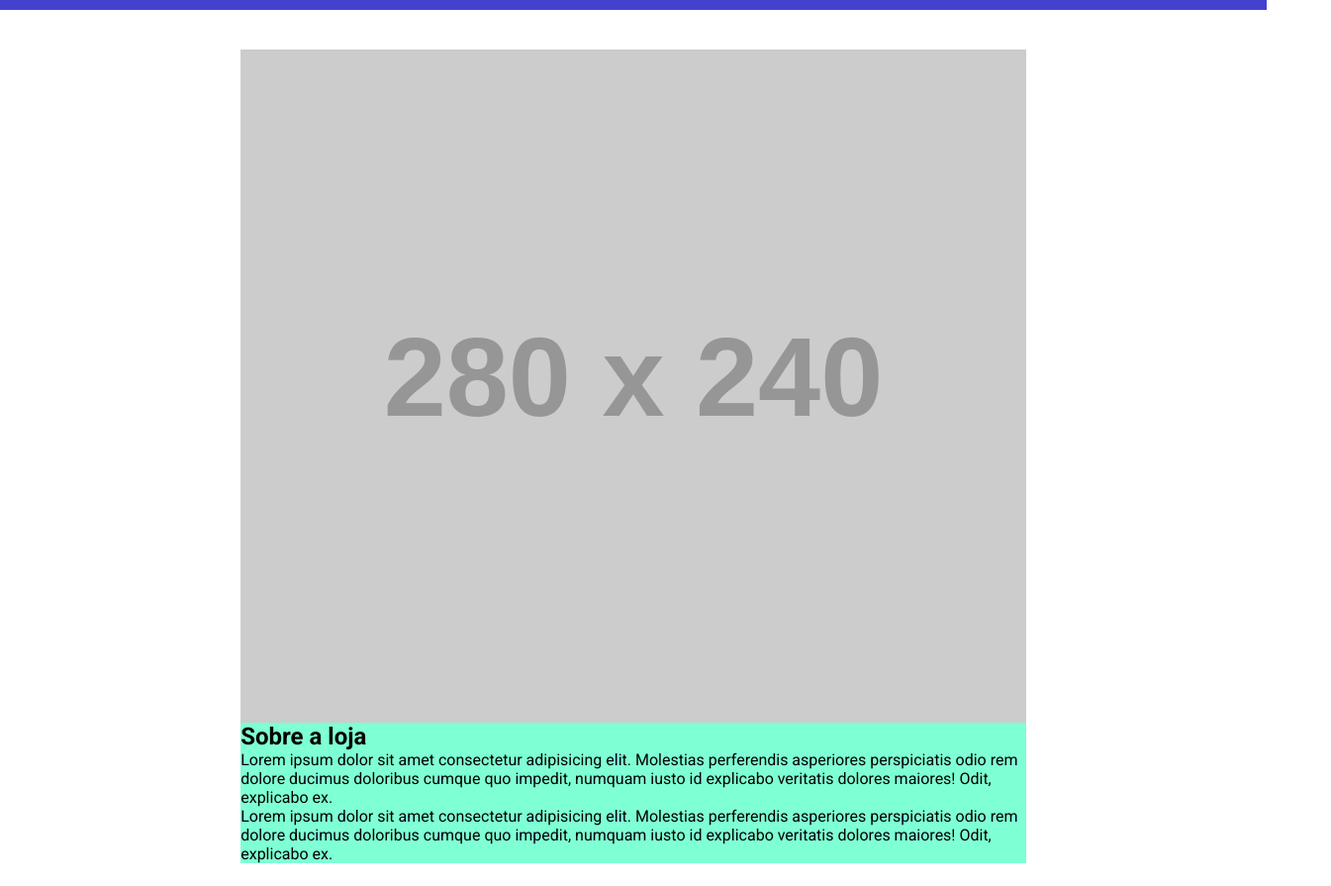
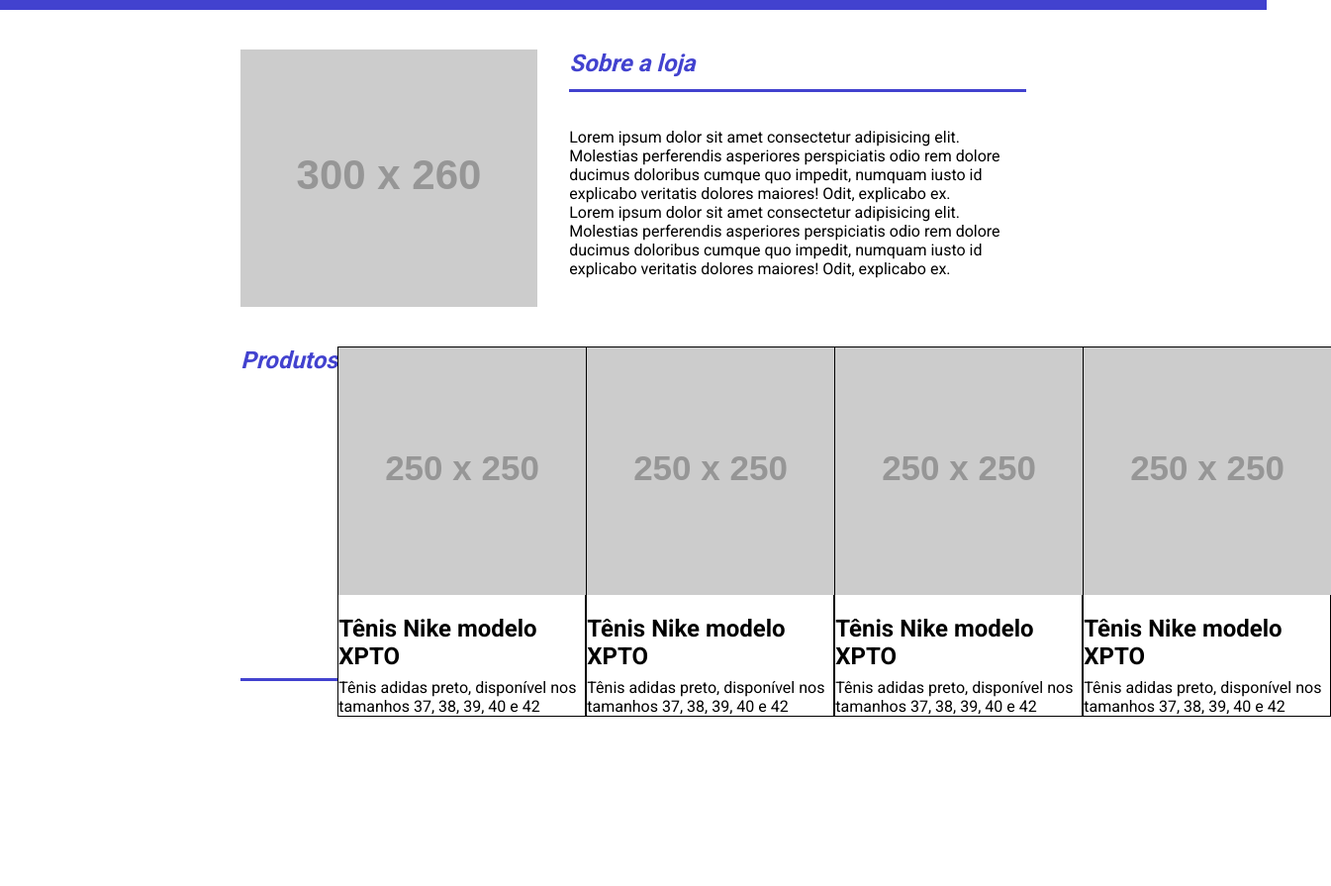
Before and after one commit to GabrielF1008/ebac-shoes, a plain HTML site: page index.html in a window 1280 px wide. Shown: the part 54-949 px from the top of the page at 99% size, 1345 px wide, since content can reach past the window. Before the commit the page ends 926 px from the top, so only its background shows below. Drawn offline with Linux system fonts and the light colour scheme; placeholder pictures from the web are drawn by us.

Commit message:
Segundo commit

```diff
--- a/index.html
+++ b/index.html
@@ -1,5 +1,6 @@
 <!DOCTYPE html>
 <html lang="en">
+
 <head>
     <meta charset="UTF-8">
     <meta name="viewport" content="width=device-width, initial-scale=1.0">
@@ -9,6 +10,7 @@
     <link rel="preconnect" href="https://fonts.gstatic.com" crossorigin>
     <link href="https://fonts.googleapis.com/css2?family=Roboto:wght@400;700&display=swap" rel="stylesheet">
 </head>
+
 <body>
     <header>
         <h1>EBAC Shoes</h1>
@@ -19,11 +21,52 @@
     </header>
     <main>
         <article class="container about">
-            <img src="https://via.placeholder.com/280x240">
-            <h2>Sobre a loja</h2>
-            <p>Lorem ipsum dolor sit amet consectetur adipisicing elit. Molestias perferendis asperiores perspiciatis odio rem dolore ducimus doloribus cumque quo impedit, numquam iusto id explicabo veritatis dolores maiores! Odit, explicabo ex.</p>
-            <p>Lorem ipsum dolor sit amet consectetur adipisicing elit. Molestias perferendis asperiores perspiciatis odio rem dolore ducimus doloribus cumque quo impedit, numquam iusto id explicabo veritatis dolores maiores! Odit, explicabo ex.</p>
+            <img src="https://via.placeholder.com/300x260">
+            <div>
+                <h2>Sobre a loja</h2>
+                <p>Lorem ipsum dolor sit amet consectetur adipisicing elit. Molestias perferendis asperiores
+                    perspiciatis odio rem dolore ducimus doloribus cumque quo impedit, numquam iusto id explicabo
+                    veritatis dolores maiores! Odit, explicabo ex.</p>
+                <p>Lorem ipsum dolor sit amet consectetur adipisicing elit. Molestias perferendis asperiores
+                    perspiciatis odio rem dolore ducimus doloribus cumque quo impedit, numquam iusto id explicabo
+                    veritatis dolores maiores! Odit, explicabo ex.</p>
+            </div>
+        </article>
+        <article class="container produtos">
+            <h2 class="shoes">Produtos</h2>
+            <div class="cards-container">
+                <div class="item-card">
+                    <img src="https://via.placeholder.com/250x250">
+                    <h2>Tênis Nike modelo XPTO</h2>
+                    <p>
+                        Tênis adidas preto, disponível nos tamanhos 37, 38, 39, 40 e 42
+                    </p>
+                </div>
+                <div class="item-card">
+                    <img src="https://via.placeholder.com/250x250">
+                    <h2>Tênis Nike modelo XPTO</h2>
+                    <p>
+                        Tênis adidas preto, disponível nos tamanhos 37, 38, 39, 40 e 42
+                    </p>
+                </div>
+                <div class="item-card">
+                    <img src="https://via.placeholder.com/250x250">
+                    <h2>Tênis Nike modelo XPTO</h2>
+                    <p>
+                        Tênis adidas preto, disponível nos tamanhos 37, 38, 39, 40 e 42
+                    </p>
+                </div>
+                <div class="item-card">
+                    <img src="https://via.placeholder.com/250x250">
+                    <h2>Tênis Nike modelo XPTO</h2>
+                    <p>
+                        Tênis adidas preto, disponível nos tamanhos 37, 38, 39, 40 e 42
+                    </p>
+                </div>
+            </div>
         </article>
     </main>
+    <br><br><br><br><br><br><br><br><br>
 </body>
+
 </html>
--- a/main.css
+++ b/main.css
@@ -26,10 +26,20 @@ header h1 {
 .about {
     width: 62%;
     margin: 0 auto;
-    background-color: aquamarine;
-    margin-top: 5vh;
     display: flex;
-    flex-direction: column;
+}
+
+.about div {
+    margin-left: 2em;
+}
+
+.about div h2,
+.shoes {
+    border-bottom: 3px solid rgb(66, 66, 207);
+    margin-bottom: 1.5em;
+    padding-bottom: 0.5em;
+    color: rgb(66, 66, 207);
+    font-style: italic;
 }
 
 .about img {
@@ -37,5 +47,28 @@ header h1 {
 }
 
 .container {
+    width: 62%;
+    margin: 0 auto;
+    margin-top: 5vh;
+}
 
+.item-card {
+    border: 1px solid black;
+    width: 251px;
 }
+
+.item-card h2 {
+    margin-top: 2vh;
+}
+
+.item-card p {
+    margin-top: 1vh;
+}
+
+.produtos {
+    display: flex;
+}
+
+.cards-container {
+    display: flex;
+}
```
